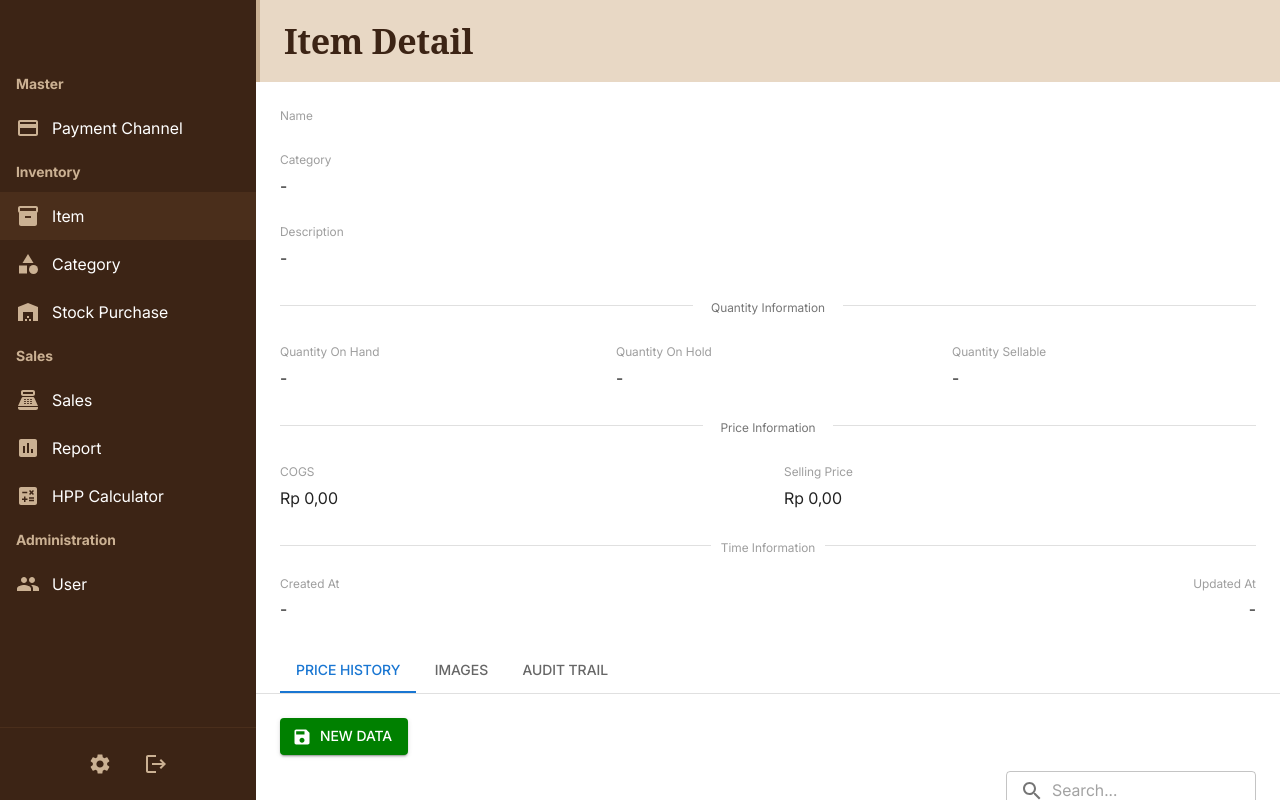
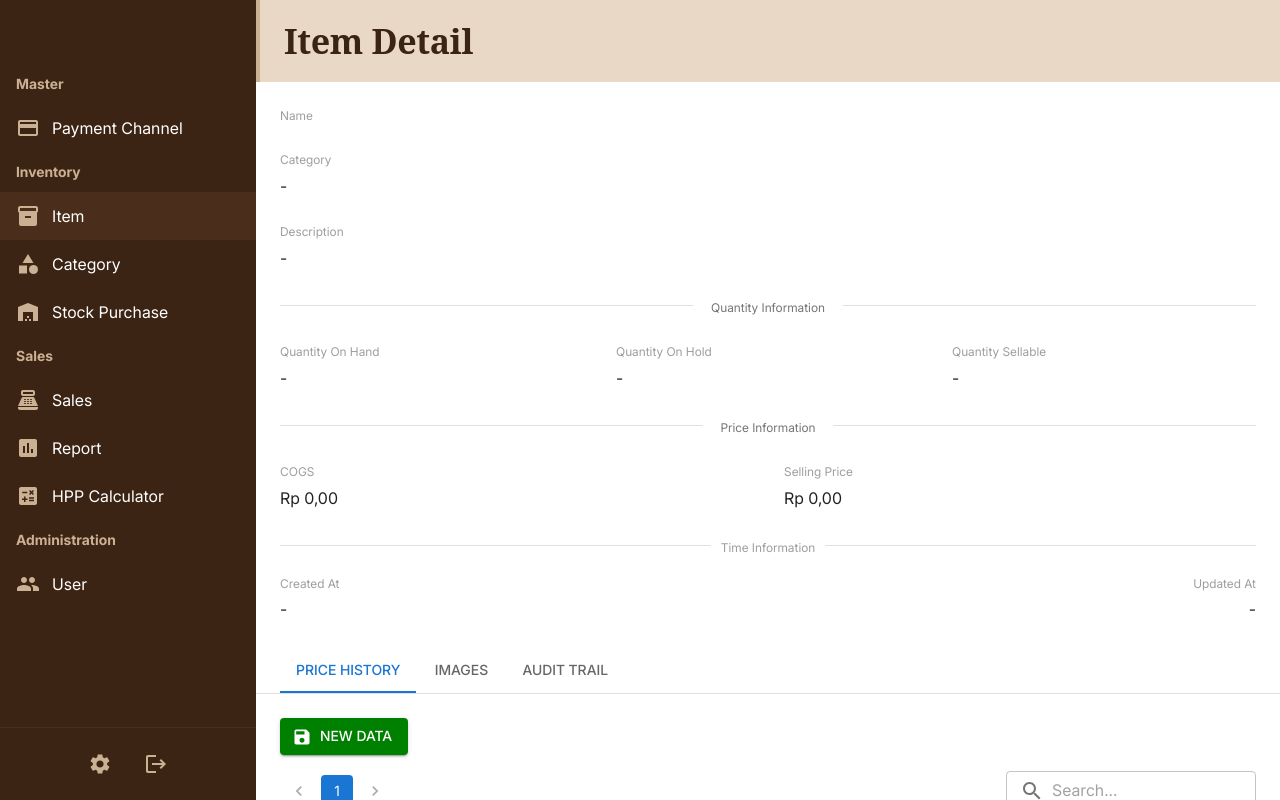
Before and after one commit to YonathanIsBack/take-one-pos-web, a React (Vite) app: page /item/1 in a window 1280 px wide. Built offline with nearby package versions, Linux system fonts and the light colour scheme; no server answers.

Commit message:
Add pagination in table data

```diff
--- a/src/commons/TableData.tsx
+++ b/src/commons/TableData.tsx
@@ -2,6 +2,7 @@ import {
   Box,
   CircularProgress,
   InputAdornment,
+  Pagination,
   Skeleton,
   Table,
   TableBody,
@@ -25,8 +26,9 @@ import ColumnType from '../constants/ColumnType';
 import { BASE_API_URL } from '../constants/Url';
 import useDebounce from '../hooks/useDebounce';
 
-interface TableDataProps<T> {
-  url: string;
+const PAGE_SIZE = 10;
+
+interface TableDataProps<T> {  url: string;
   columns: Column[];
   onDetail?: (item: T) => void;
   onEdit?: (item: T) => void;
@@ -57,23 +59,27 @@ function TableData<T extends Record<string, unknown>>({
   const [data, setData] = useState<T[]>([]);
   const [loading, setLoading] = useState(true);
   const [search, setSearch] = useState('');
+  const [page, setPage] = useState(1);
+  const [totalPages, setTotalPages] = useState(1);
   const debouncedSearch = useDebounce(search, 500);
 
   useEffect(() => {
     setLoading(true);
     const separator = url.includes('?') ? '&' : '?';
-    const fetchUrl = debouncedSearch ? `${url}${separator}searchParam=${encodeURIComponent(debouncedSearch)}` : url;
+    const searchParam = debouncedSearch ? `&searchParam=${encodeURIComponent(debouncedSearch)}` : '';
+    const fetchUrl = `${url}${separator}page=${page}&limit=${PAGE_SIZE}${searchParam}`;
     fetchWithAuth(fetchUrl)
       .then((response) => response.json())
       .then((json) => {
         setData(json[responseKey]);
+        setTotalPages(json.pagination?.totalPages ?? 1);
         setLoading(false);
       })
       .catch((error) => {
         console.error('Failed to fetch data:', error);
         setLoading(false);
       });
-  }, [url, refreshKey, responseKey, debouncedSearch]);
+  }, [url, refreshKey, responseKey, debouncedSearch, page]);
 
   const totalFlex = columns.reduce((sum, col) => sum + (col.flex ?? 1), 0);
 
@@ -145,12 +151,22 @@ function TableData<T extends Record<string, unknown>>({
           <CircularProgress />
         </Box>
       )}
-      <Box sx={{ display: 'flex', justifyContent: 'flex-end', mb: 1 }}>
+      <Box sx={{ display: 'flex', justifyContent: 'space-between', alignItems: 'center', mb: 1 }}>
+        <Pagination
+          count={totalPages}
+          page={page}
+          onChange={(_event, newPage) => setPage(newPage)}
+          color="primary"
+          shape="rounded"
+        />
         <TextField
           size="small"
           placeholder="Search..."
           value={search}
-          onChange={(e) => setSearch(e.target.value)}
+          onChange={(e) => {
+            setSearch(e.target.value);
+            setPage(1);
+          }}
           slotProps={{
             input: {
               startAdornment: (
```
